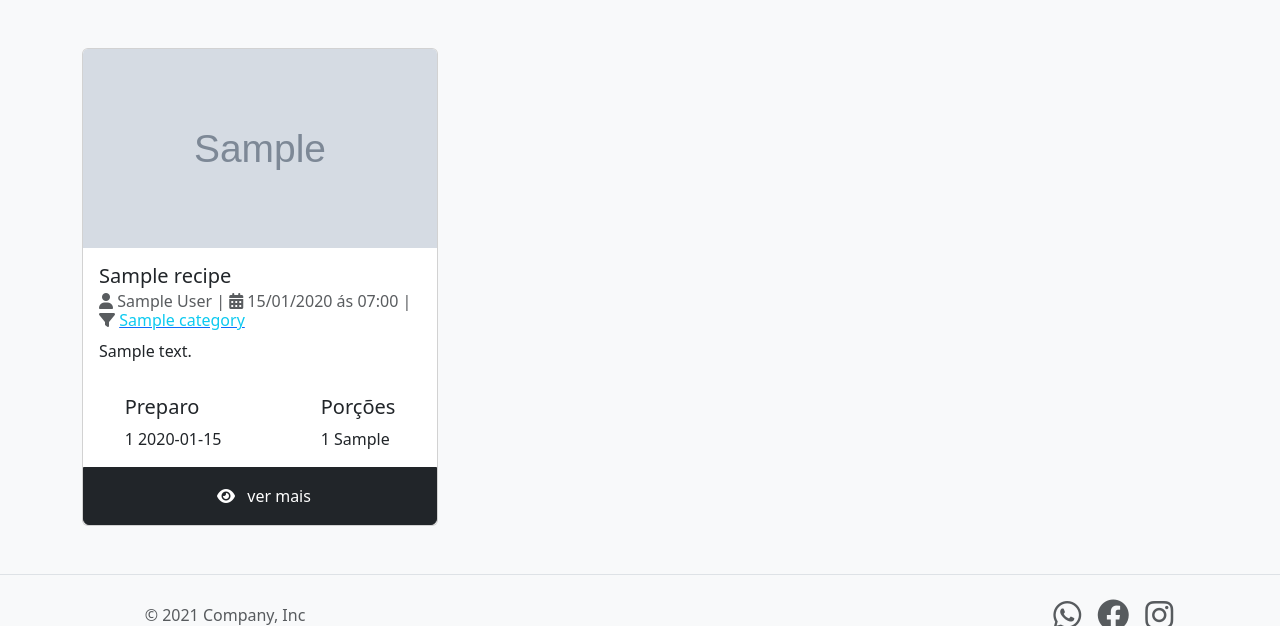
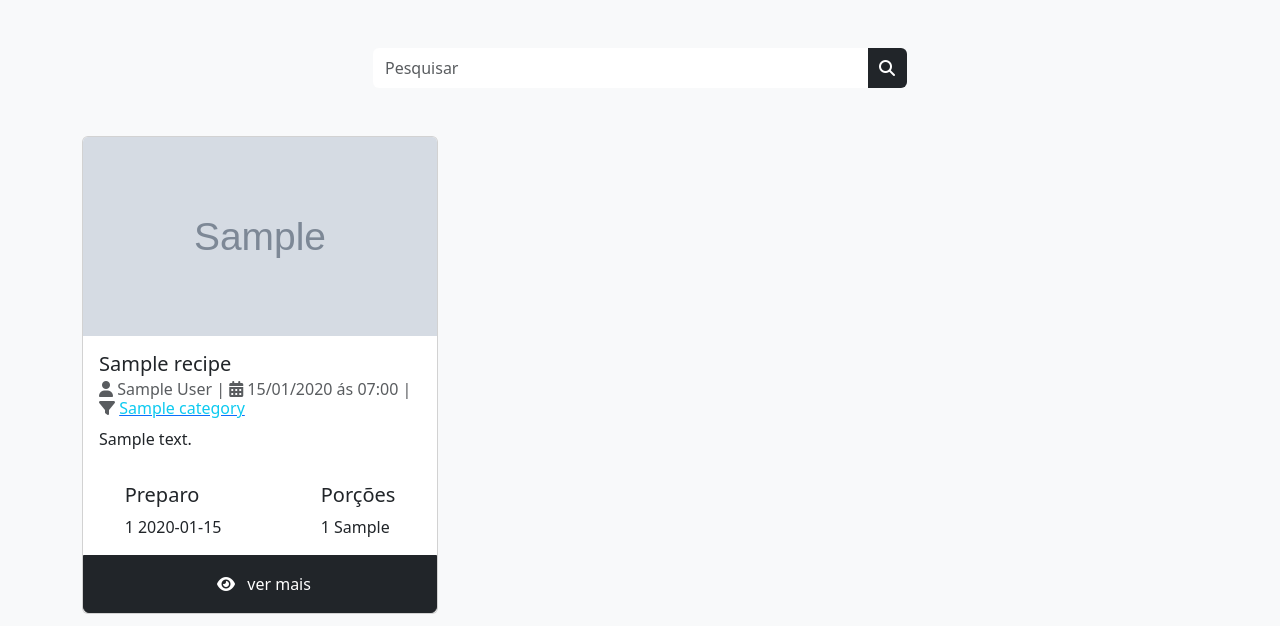
Before and after one commit to Xylusca/curso-django-projeto1, a Django app: page / in a window 1280 px wide. Shown: the part 64-690 px from the top of the page. Run offline with Django 4.2, Linux system fonts and the light colour scheme; tables that the repository leaves empty hold one stand-in row (values such as "Sample post"); grey boxes marked "Sample" are stand-in pictures.

Commit message:
search is home

```diff
--- a/recipes/templates/recipes/pages/home.html
+++ b/recipes/templates/recipes/pages/home.html
@@ -6,6 +6,7 @@
 
 {% block content %}
   {% if recipes %}
+    {% include 'recipes/partials/search.html' %}
     <div class="row row-cols-1 row-cols-md-2 row-cols-lg-3 g-4">
       {% for recipe in recipes %}
         {% include 'recipes/partials/recipe.html' %}
--- a/recipes/templates/recipes/partials/search.html
+++ b/recipes/templates/recipes/partials/search.html
@@ -1,4 +1,4 @@
-<div class="container mt-5">
+<div class="container my-5">
     <div class="row">
         <div class="col-md-6 offset-md-3">
             <form action="">
```
